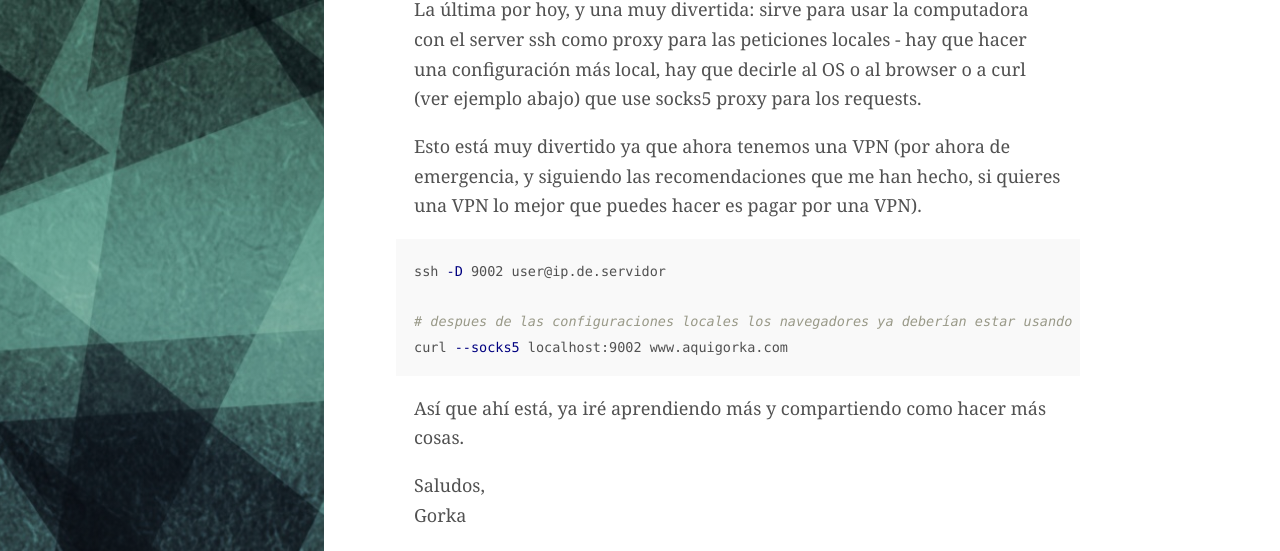
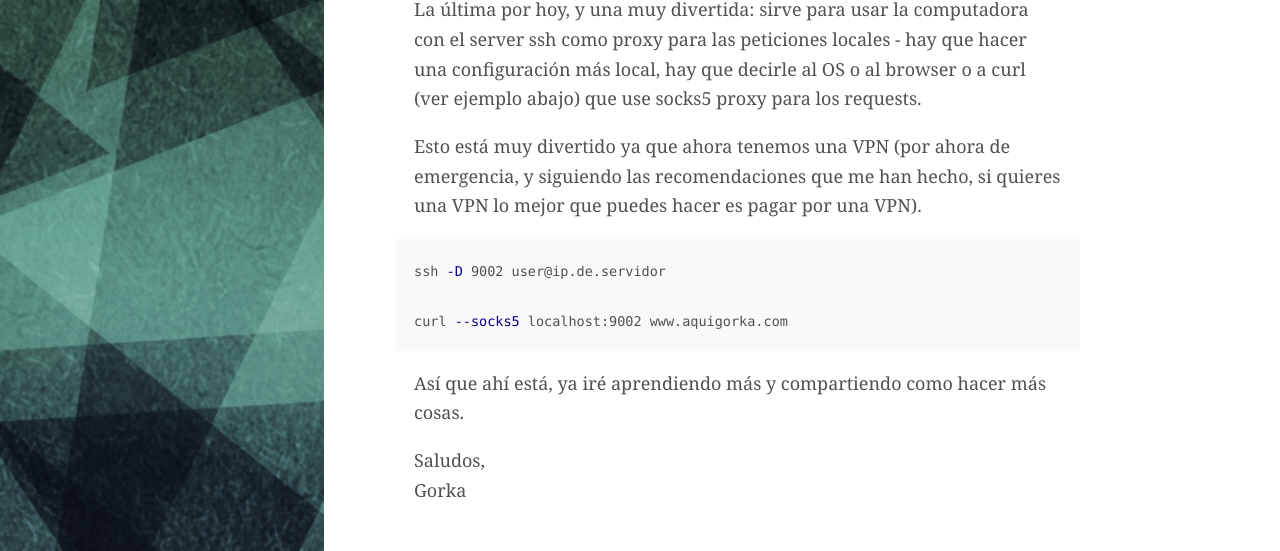
Before and after one commit to AquiGorka/aquigorka.github.io, a Jekyll site: the page built from _posts/2017-07-26-aprendiendo-a-usar-ssh.md, in a window 1280 px wide and 900 px high, scrolled down 2529 px, cut to the strip 0-551 px from the top of the window. Built offline with Jekyll 4.4.1, drawn with Linux system fonts in a browser that asks for light colours.

Commit message:
Modifies post content

````diff
--- a/_posts/2017-07-26-aprendiendo-a-usar-ssh.md
+++ b/_posts/2017-07-26-aprendiendo-a-usar-ssh.md
@@ -64,7 +64,6 @@ Esto está muy divertido ya que ahora tenemos una VPN (por ahora de emergencia,
 ```sh
 ssh -D 9002 user@ip.de.servidor
 
-# despues de las configuraciones locales los navegadores ya deberían estar usando el tunel
 curl --socks5 localhost:9002 www.aquigorka.com
 ```
 
````
